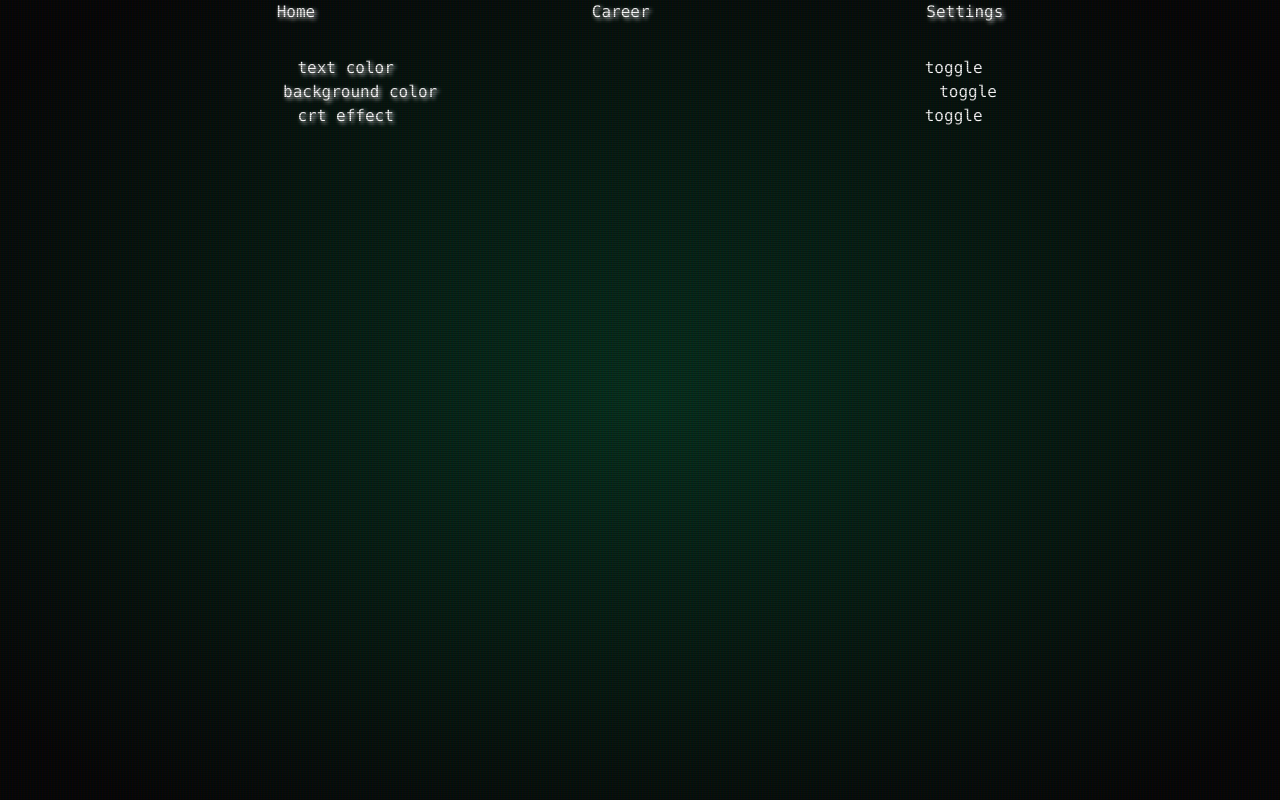
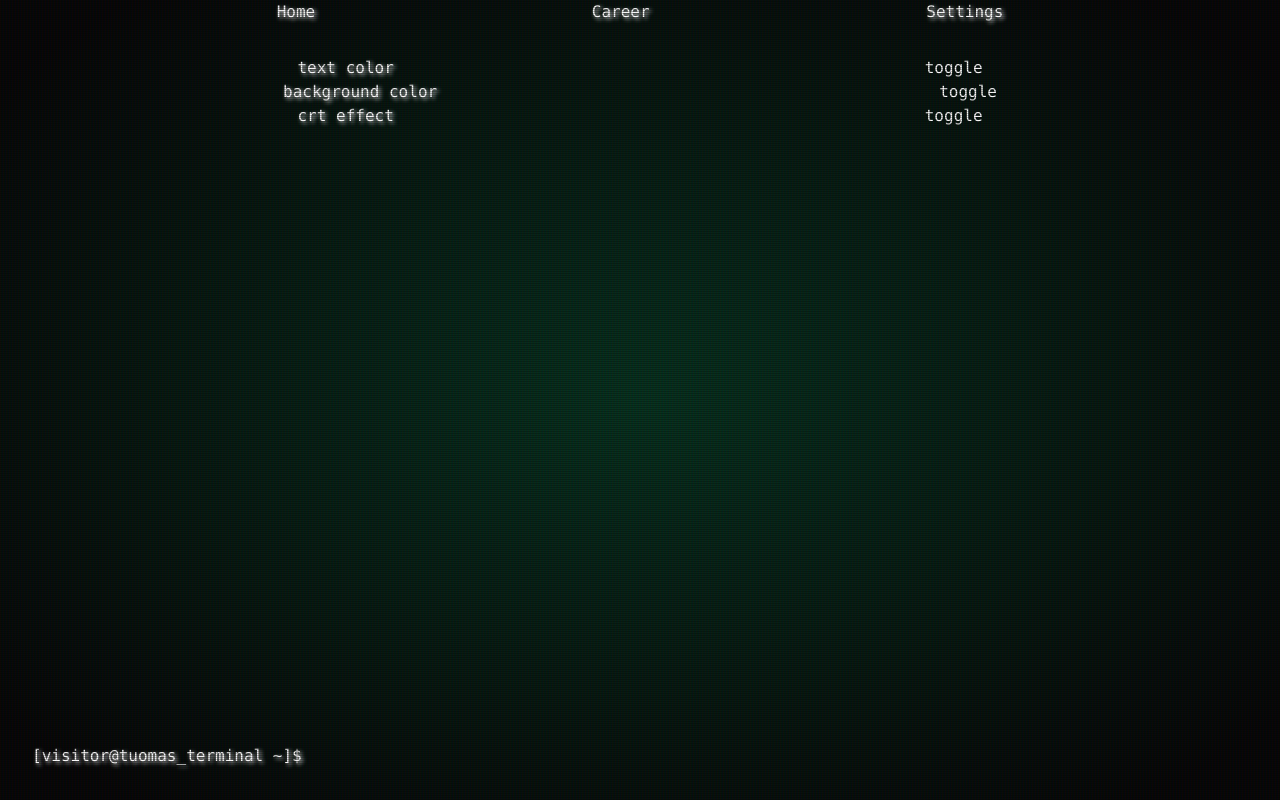
Before and after one commit to tumrin/personalWebsiteV3, a SvelteKit app: page /settings in a window 1280 px wide. Built offline with nearby package versions, Linux system fonts and the light colour scheme.

Commit message:
add command line

```diff
--- a/src/routes/+layout.svelte
+++ b/src/routes/+layout.svelte
@@ -1,15 +1,17 @@
 <script>
 	import '../app.css';
+	import CommandLine from './commandLine.svelte';
 </script>
 
-<div class="text-white text-shadow font-mono crt">
+<div class="text-white text-shadow font-mono flex flex-col crt">
 	<nav class="flex justify-evenly">
 		<a href="/">Home</a>
 		<a href="/career">Career</a>
 		<a href="/settings">Settings</a>
 	</nav>
 
-	<div class="flex justify-start align-middle m-8">
+	<div class="flex flex-grow justify-start align-middle m-8">
 		<slot />
 	</div>
+	<CommandLine />
 </div>
--- /dev/null
+++ b/src/routes/commandLine.svelte
@@ -0,0 +1,7 @@
+<script>
+</script>
+
+<div class="m-8">
+	[visitor@tuomas_terminal ~]$
+	<input class="bg-transparent border-transparent focus:outline-none font-mono text-shadow" />
+</div>
--- a/src/routes/homeEntry.svelte
+++ b/src/routes/homeEntry.svelte
@@ -3,6 +3,6 @@
 	import markdown from '../../content/home.md?raw';
 </script>
 
-<div class="prose prose-headings:text-white m-8 ">
+<div class="prose prose-headings:text-white prose-p: text-white m-8 ">
 	<SvelteMarkdown source={markdown} />
 </div>
```
Also changed, not shown: content/home.md (+5 -0 lines).
